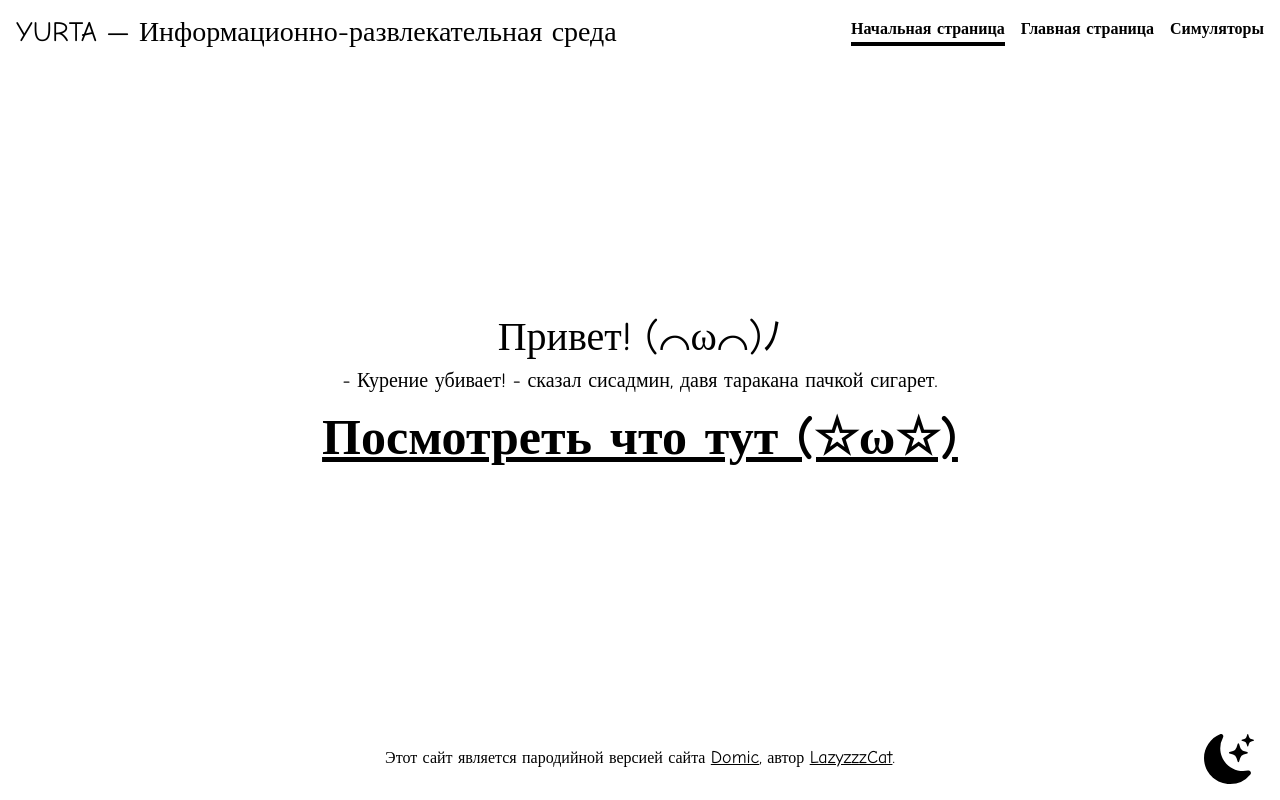
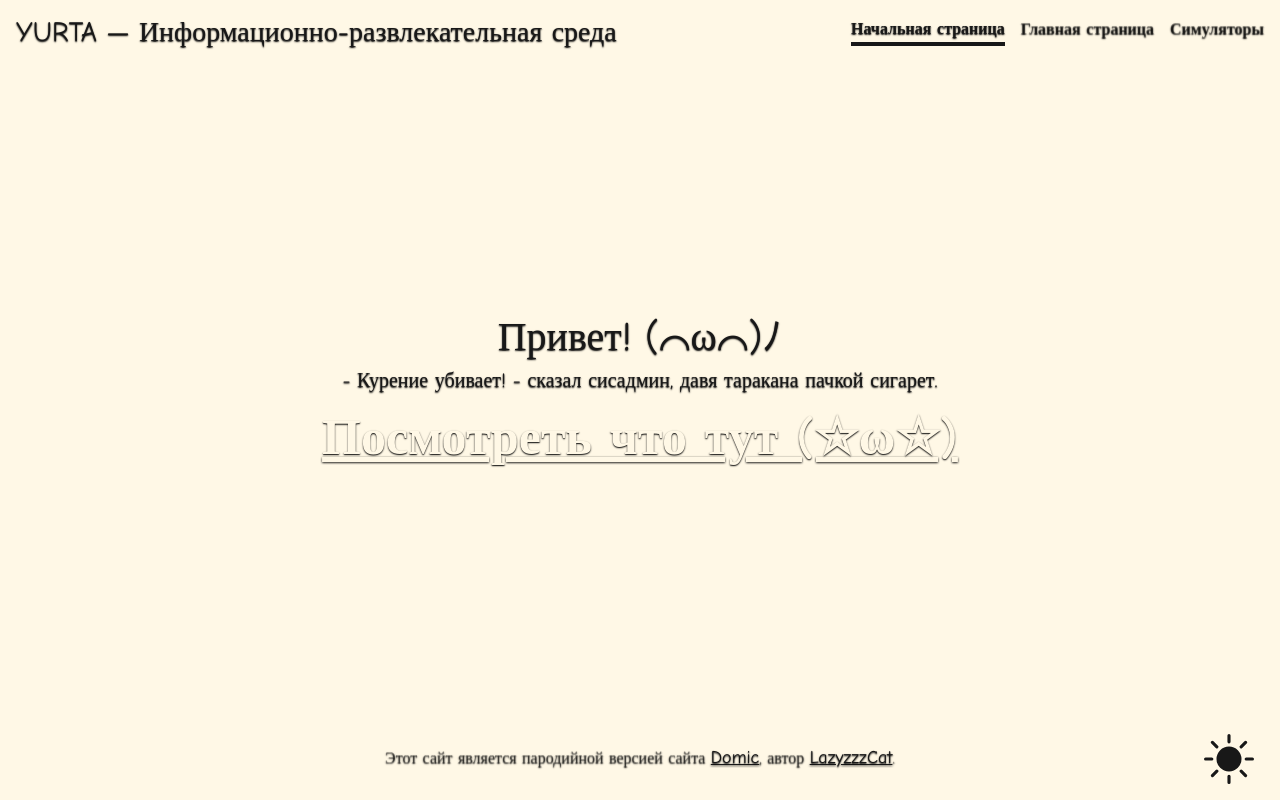
Before and after one commit to LazyzzzCat/Yurta, a plain HTML site: page index.html in a window 1280 px wide. Drawn offline with Linux system fonts and the light colour scheme.

Commit message:
Исправлены проблемы с темой

```diff
--- a/index.html
+++ b/index.html
@@ -12,7 +12,7 @@
   <title>Юрта</title>
 </head>
 
-<body id="everything" data-theme="dark" class="d-flex h-100 text-center ">
+<body id="everything" class="d-flex h-100 text-center ">
   <div class="flex-container d-flex w-100 h-100 p-3 mx-auto flex-column">
     <header class="mb-auto">
       <div>
--- a/js/theme.js
+++ b/js/theme.js
@@ -1,7 +1,13 @@
 (function () {
     addEventListener('load', crearte);
     function crearte() {
+
         const vse = document.getElementById("everything");
+        if (vse.getAttribute('data-theme') != 'light' && vse.getAttribute('data-theme') != 'dark'){
+            var targetTheme = 'light';
+            vse.setAttribute('data-theme', targetTheme);
+            localStorage.setItem('theme', targetTheme);
+        }
         vse.setAttribute('data-theme', localStorage.getItem('theme'));
         let l = document.getElementById("sunANDmoon");
         l.addEventListener('click', theme);
```
